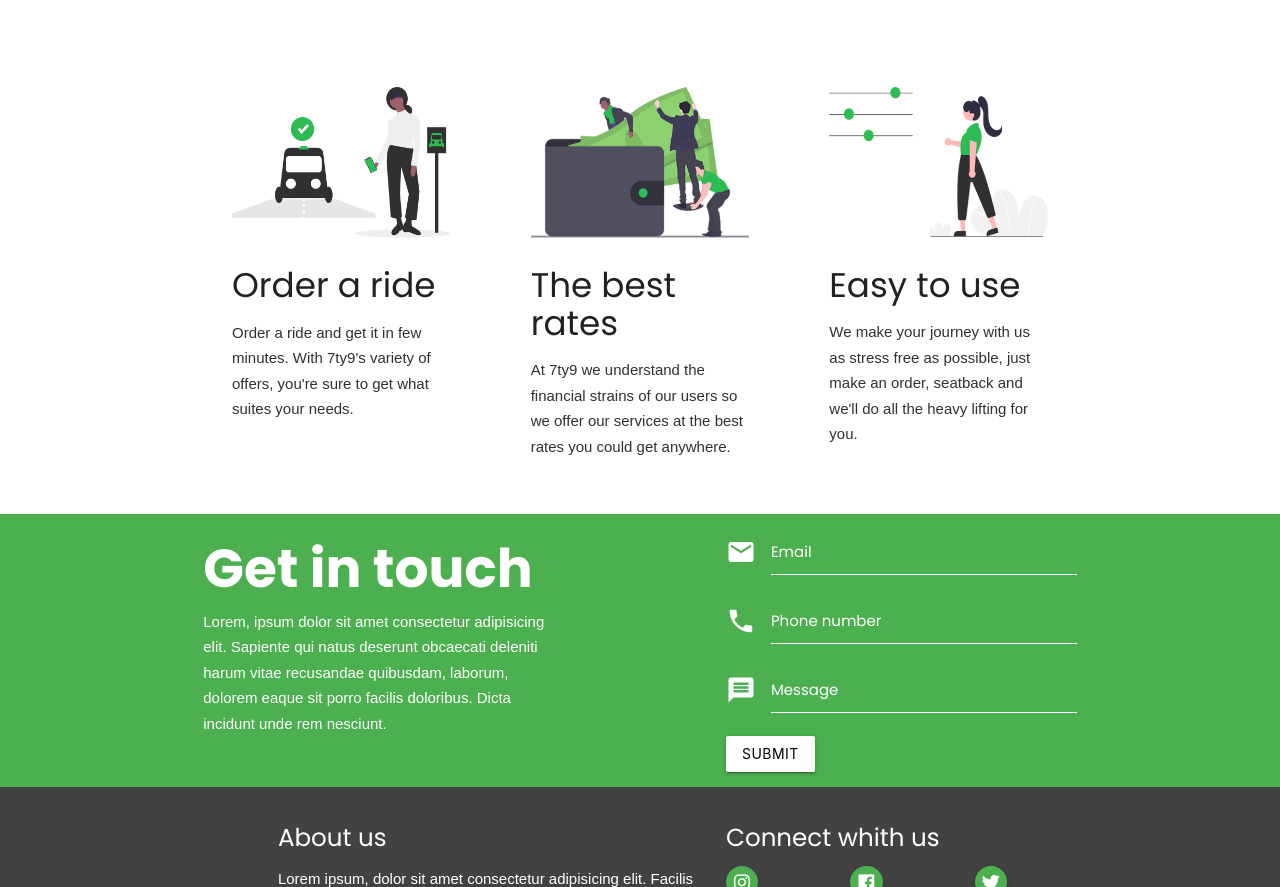
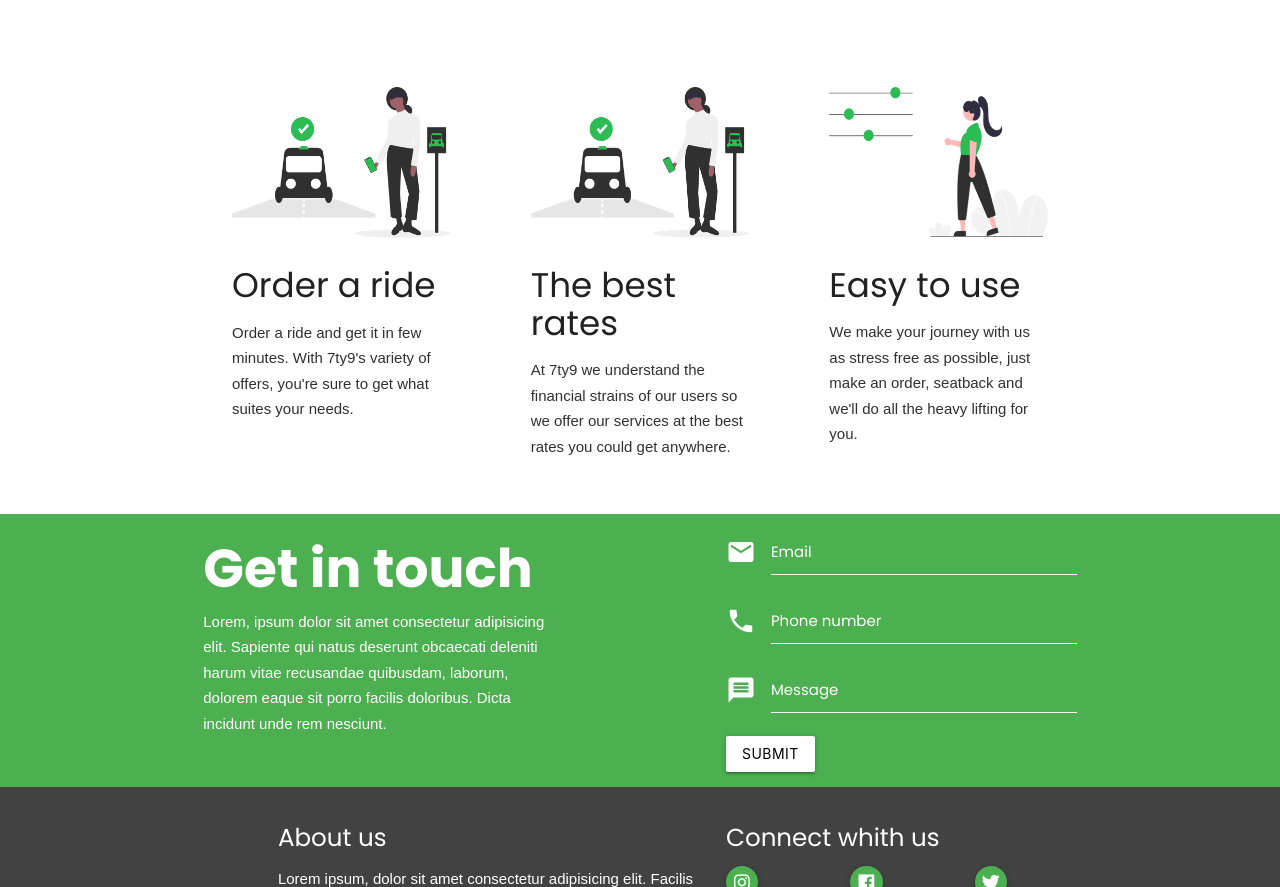
Before and after one commit to odafeaggreh/7ty9, a plain HTML site: page index.html in a window 1280 px wide. Shown: the part 1386-2273 px from the top of the page. Drawn offline with nearby package versions, Linux system fonts and the light colour scheme.

Commit message:
Update index.html

```diff
--- a/index.html
+++ b/index.html
@@ -105,7 +105,7 @@
                 <div class="col s12 l4 content-item">
                     <div class="row">
                         <div class="col s12">
-                            <img src="/assets/images/payments.png" alt="" class="responsive-img">
+                            <img src="assets/images/order ride.png" alt="" class="responsive-img">
                         </div>
 
 
```
